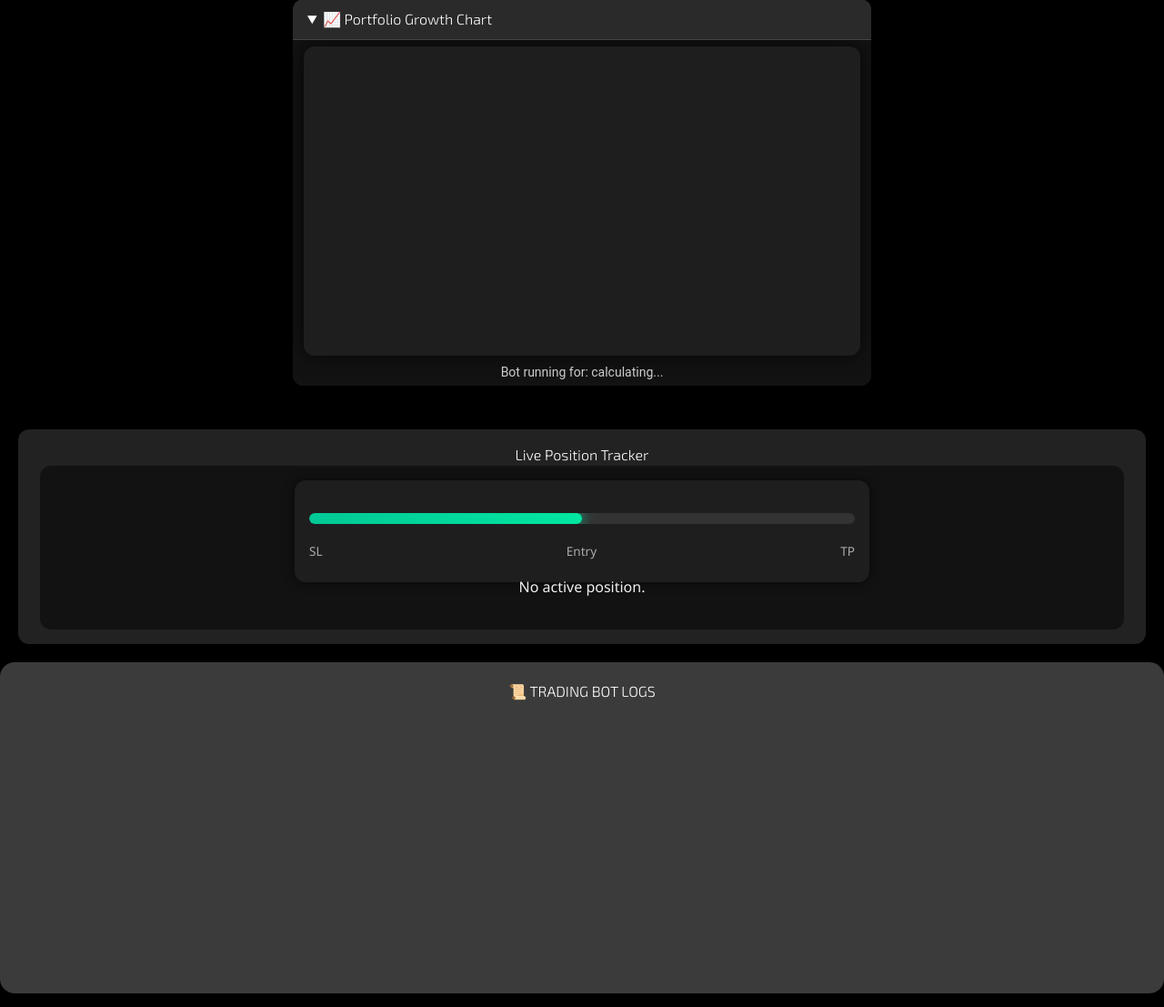
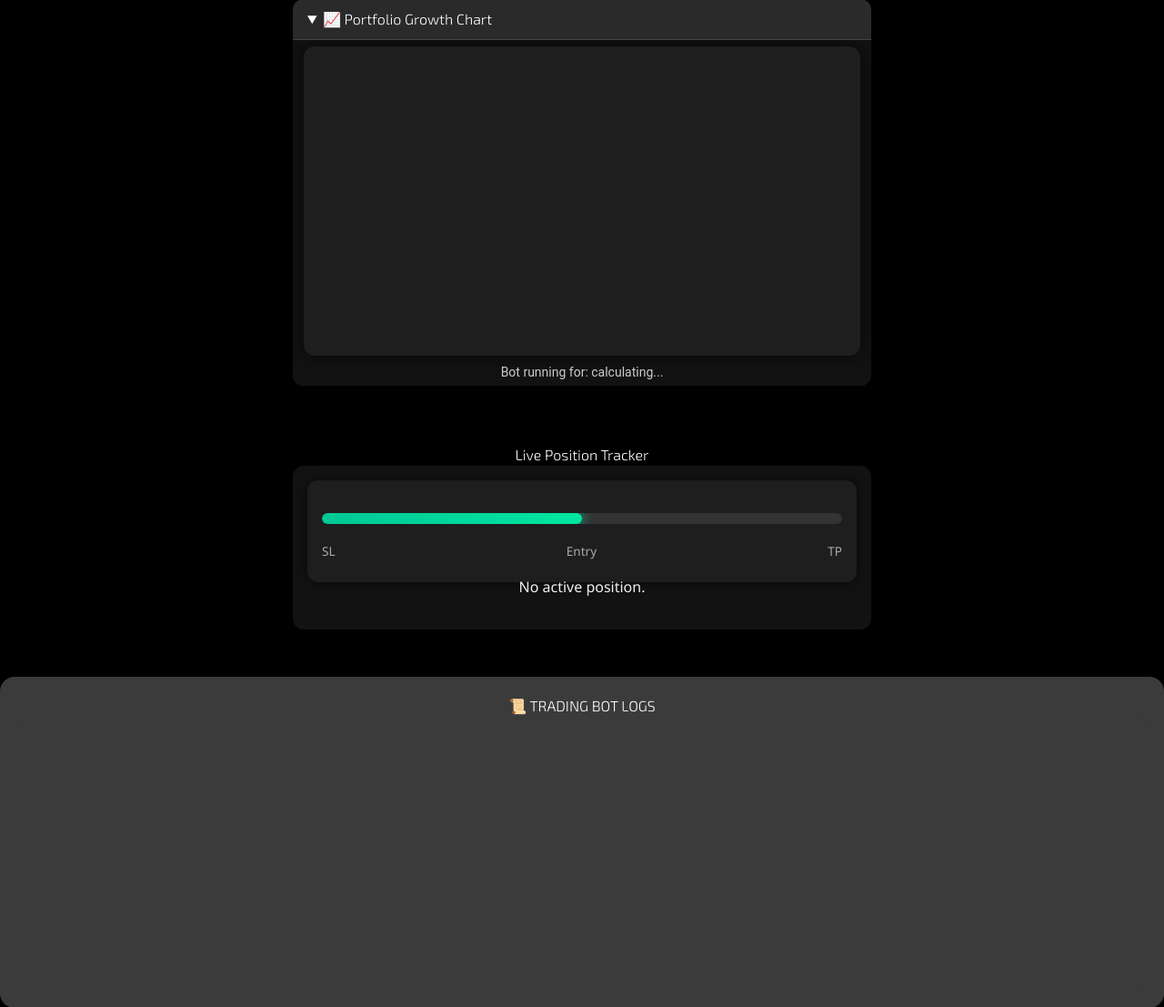
Before and after one commit to bonzoholda/okx-trader, a FastAPI app: page / in a window 1280 px wide. Shown: the part 495-1602 px from the top of the page at 91% size. Run offline with FastAPI, Linux system fonts and the light colour scheme; data that the repository does not hold is empty; parts of the project's set-up code (start-up, migrations or seed data) failed here and were passed over; some libraries are stand-ins or nearby versions.

Commit message:
Update dashboard.html

```diff
--- a/templates/dashboard.html
+++ b/templates/dashboard.html
@@ -165,7 +165,7 @@
 </div>
 </div>
 
-<div class="card mt-4">
+<div class="container2">
   <h3>Live Position Tracker</h3>
   <iframe src="/position_tracker" width="100%" height="180" frameborder="0" style="border-radius: 12px; overflow: hidden;"></iframe>
 </div>
```
